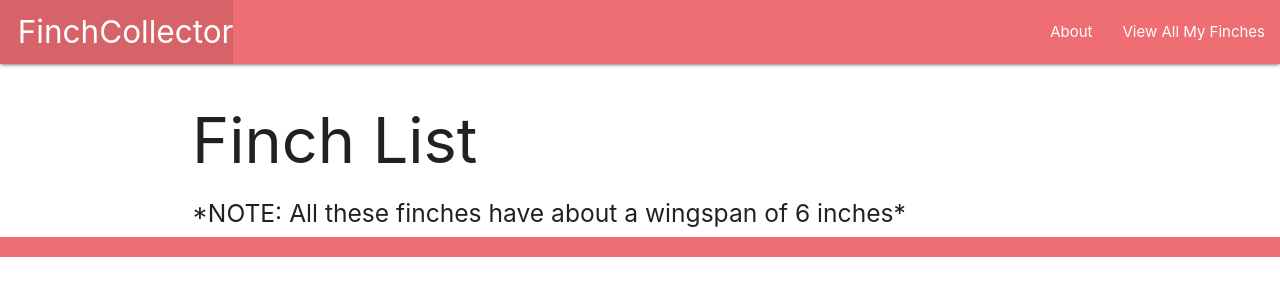
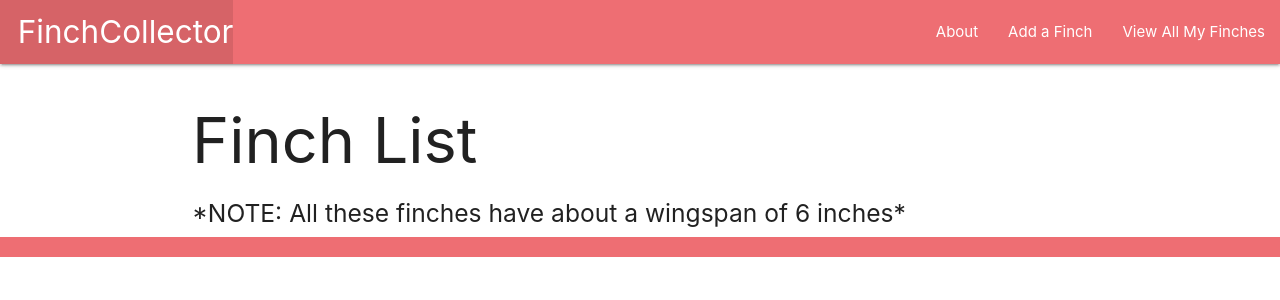
Before and after one commit to nexticodes/finch-collector, a Django app: page /finches/ in a window 1280 px wide. Shown: the top 300 px of the page. Run offline with Django 4.2, Linux system fonts and the light colour scheme; data that the repository does not hold is empty.

Commit message:
Add an anchor tag that will lead user to the form that will create a new finch.

```diff
--- a/main_app/templates/base.html
+++ b/main_app/templates/base.html
@@ -19,6 +19,7 @@
         </ul>
         <ul class="right">
           <li><a href="{% url 'about'%}">About</a></li>
+          <li><a href="{% url 'finch_create' %}">Add a Finch</a></li>
           <li><a href="{% url 'finches'%}">View All My Finches</a></li>
         </ul>
       </div>
```
